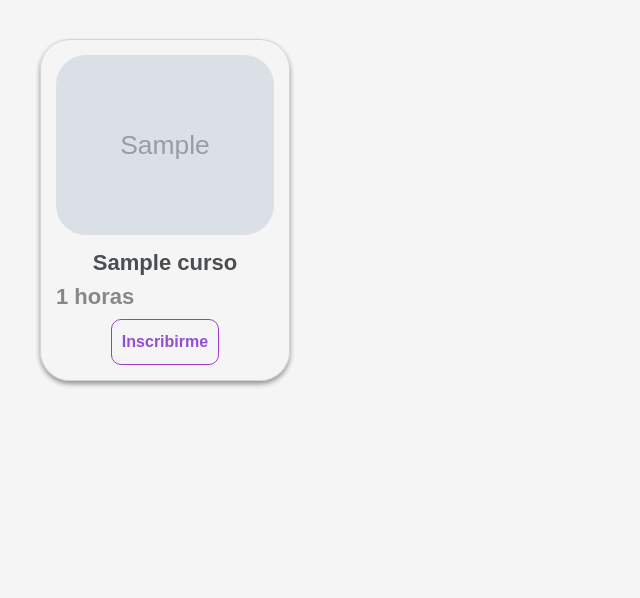
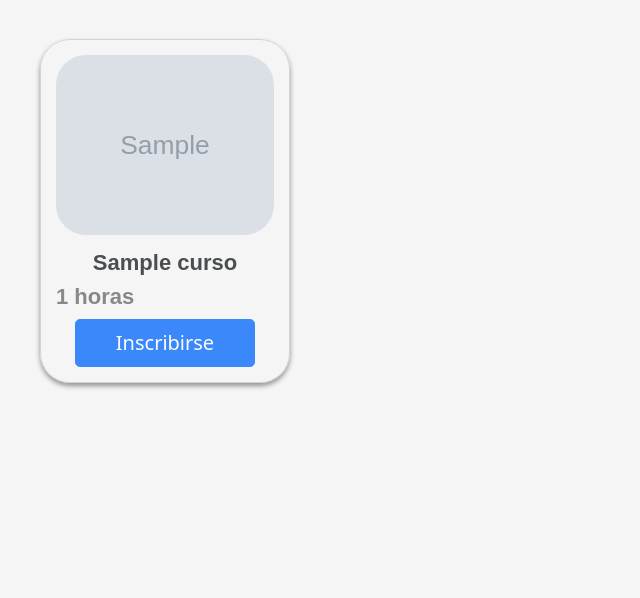
Before and after one commit to letivargasj/ProyectoCursos, a PHP site: page / in a window 1280 px wide. Shown: the part 201-799 px from the top of the page, without its empty margins (0-640 px from the left). Run offline with PHP 8.4, Linux system fonts and the light colour scheme; tables that the repository leaves empty hold one stand-in row (values such as "Sample post"); grey boxes marked "Sample" are stand-in pictures; data that the repository does not hold is empty.

Commit message:
inscribirse
se agrega la opción para que un alumno se inscriba a un curso

```diff
--- /dev/null
+++ b/controlador/controlador_inscribirse.php
@@ -0,0 +1,20 @@
+<?php
+
+session_start();
+if(!empty($_POST["btninscribirse"])){
+
+        if(empty($_SESSION["usuario"])){
+            header("location: ../login.php");
+        }
+        if($_SESSION["tipo"] == "mae"){
+            header("location: ../index.php");
+        }
+
+    $usuario = $_SESSION["usuario"]; ;
+    $curso = $row['cur_nombre'] ;
+    $conn = conectar();
+    $sql  = "INSERT INTO detalle (det_cur_id, det_est_id) VALUES('$curso', '$usuario');";
+    $query = mysqli_query($conn, $sql);
+    header("location: ../miscursos.php");
+}
+?>
--- a/cursos_db.sql
+++ b/cursos_db.sql
@@ -39,10 +39,9 @@ CREATE TABLE curso (
 
 
 CREATE TABLE detalle (
-  det_id int(11) NOT NULL AUTO_INCREMENT,
   det_cur_id varchar(100) NOT NULL,
   det_est_id varchar(20) NOT NULL,
-  PRIMARY KEY (det_id),
+  PRIMARY KEY (det_cur_id, det_est_id),
   CONSTRAINT `fk_detalle_curso`
     	FOREIGN KEY (`det_cur_id`)
     	REFERENCES `curso` (`cur_nombre`)
--- a/index.php
+++ b/index.php
@@ -109,9 +109,14 @@
                                 <h2 class="titulo-curso-h2"><?php echo $row['cur_duracion'] ?> horas</h2>
                             </div>
                             <div class="botones-curso">
-                                <a href="#" class="btn-curso inscribirme">
-                                    Inscribirme
-                                </a>
+                                <form method="post" action="">
+                                <?php
+                                    include("controlador/controlador_inscribirse.php");
+                                    ?>
+                                    <input name="btninscribirse" class="btn btn-primary btn-lg " type="submit" value="Inscribirse"
+                                            style="padding-left: 2.5rem; padding-right: 2.5rem; ">
+
+                                </form>
                             </div>
                         </div>
                         <?php
```
